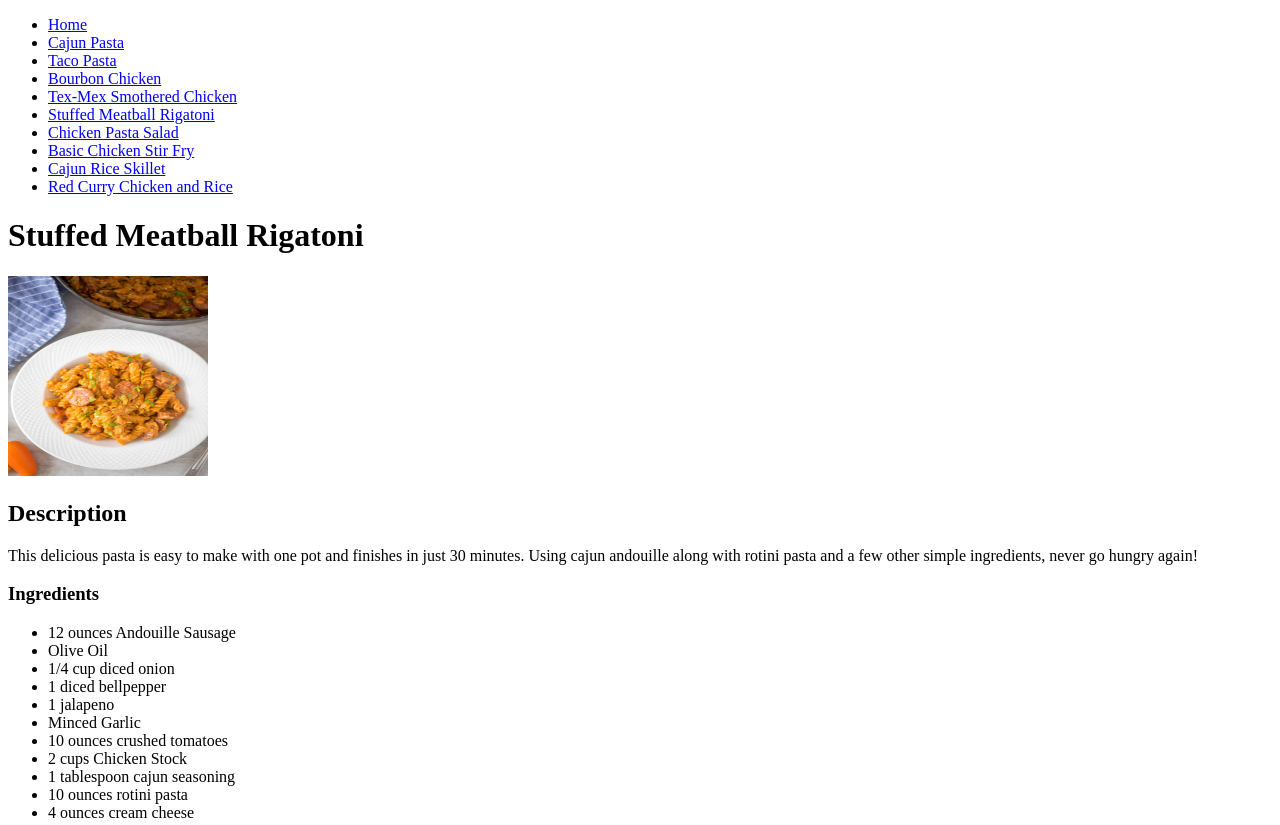
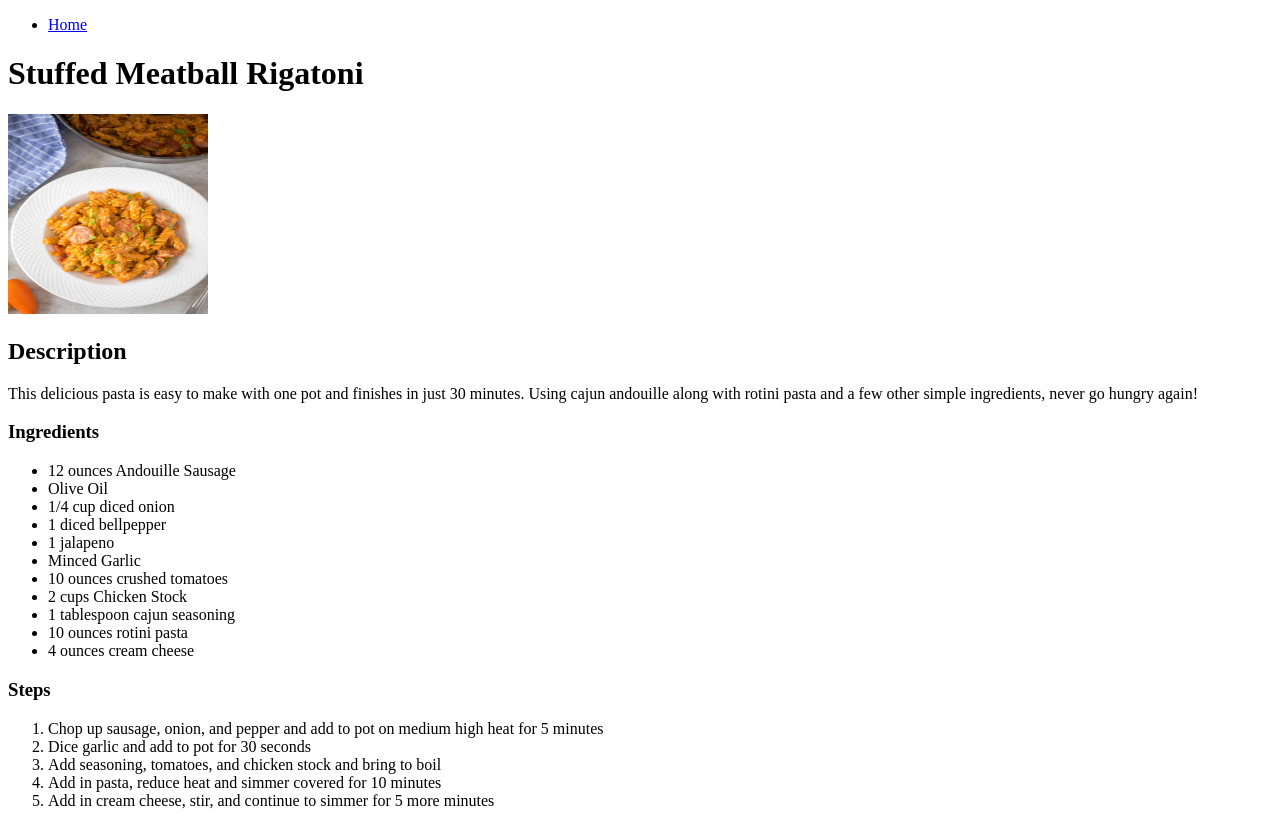
Before and after one commit to curryjs/curryjs.recipes, a plain HTML site: page meatballrigatoni.html in a window 1280 px wide. Shown: the top 825 px of the page. Drawn offline with Linux system fonts and the light colour scheme.

Commit message:
Add files via upload

```diff
--- a/meatballrigatoni.html
+++ b/meatballrigatoni.html
@@ -4,18 +4,10 @@
         <meta charset="utf-8">
         <title>Stuffed Meatball Rigatoni</title>
     </head>
-    <body><ul>
-            <li><a href="index.html">Home</a></li>
-            <li><a href="recipes/cajun-pasta.html">Cajun Pasta</a></li>
-            <li><a href="recipes/taco-pasta.html">Taco Pasta</a></li>
-            <li><a href="recipes/bourbon-chicken.html">Bourbon Chicken</a></li>
-            <li><a href="texmexchicken.html">Tex-Mex Smothered Chicken</a></li>
-            <li><a href="meatballrigatoni.html">Stuffed Meatball Rigatoni</a></li>
-            <li><a href="chickenpastasalad.html">Chicken Pasta Salad</a></li>
-            <li><a href="chickenstirfry.html">Basic Chicken Stir Fry</a></li>
-            <li><a href="cajunriceskillet.html">Cajun Rice Skillet</a></li>
-            <li><a href="redcurrychicken.html">Red Curry Chicken and Rice</a></li>
-        </ul>
+    <body>
+     <ul>
+        <li><a href="index.html">Home</a></li>
+     </ul>
         <h1>Stuffed Meatball Rigatoni</h1>
         <img src="../images/cajun-pasta.jpg"
         alt="Meatball Rigatoni"
```
Also changed, not shown: bourbon-chicken.html (+4 -1 lines), cajun-pasta.html (+1 -1 lines), cajunriceskillet.html (+1 -10 lines), chickenpastasalad.html (+1 -10 lines), chickenstirfry.html (+1 -10 lines), index.html (+3 -3 lines), redcurrychicken.html (+1 -10 lines), taco-pasta.html (+4 -1 lines), texmexchicken.html (+2 -10 lines).
